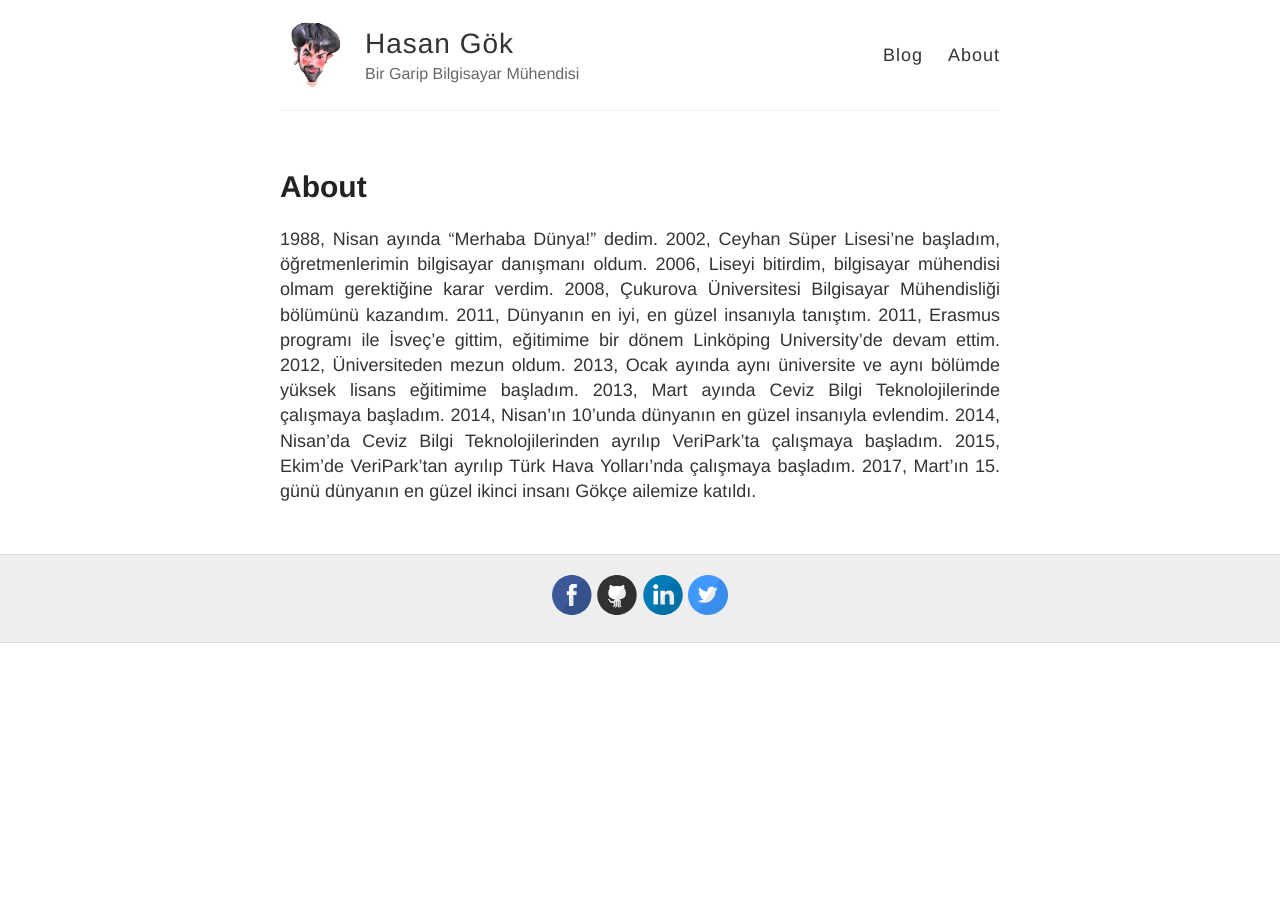
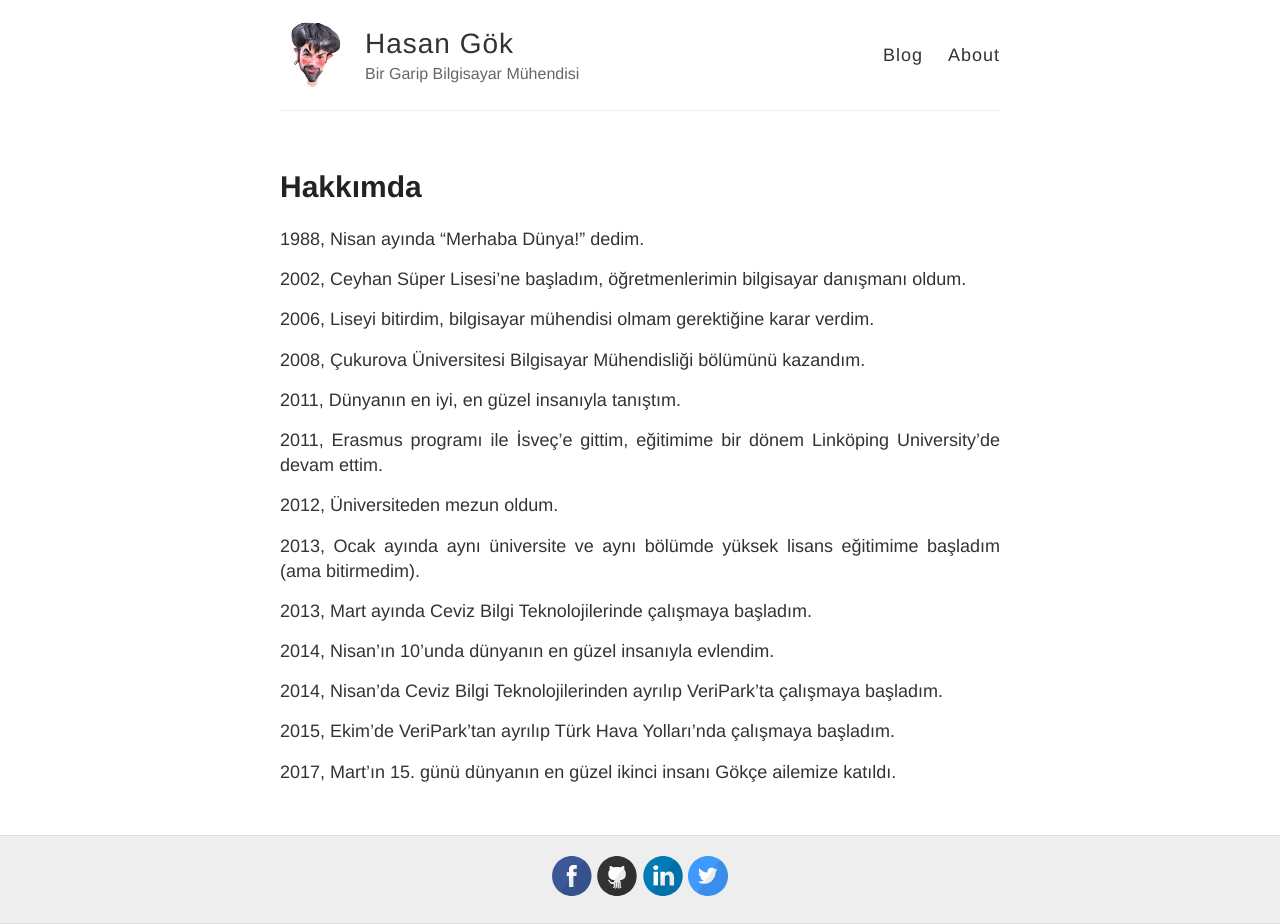
Before and after one commit to hasangok/hasangok.github.io, a Jekyll site: the page built from hakkimda.md, in a window 1280 px wide. Built offline with Jekyll 4.4.1, drawn with Linux system fonts in a browser that asks for light colours; before the commit the page ends 900 px from its top, so only the background shows below that.

Commit message:
Update hakkimda.md

```diff
--- a/hakkimda.md
+++ b/hakkimda.md
@@ -1,19 +1,31 @@
 ---
 layout: page
-title: About
+title: Hakkımda
 permalink: /hakkimda/
 ---
 
 1988, Nisan ayında "Merhaba Dünya!" dedim.
+
 2002, Ceyhan Süper Lisesi'ne başladım, öğretmenlerimin bilgisayar danışmanı oldum.
+
 2006, Liseyi bitirdim, bilgisayar mühendisi olmam gerektiğine karar verdim.
+
 2008, Çukurova Üniversitesi Bilgisayar Mühendisliği bölümünü kazandım.
+
 2011, Dünyanın en iyi, en güzel insanıyla tanıştım.
+
 2011, Erasmus programı ile İsveç'e gittim, eğitimime bir dönem Linköping University'de devam ettim.
+
 2012, Üniversiteden mezun oldum.
-2013, Ocak ayında aynı üniversite ve aynı bölümde yüksek lisans eğitimime başladım.
+
+2013, Ocak ayında aynı üniversite ve aynı bölümde yüksek lisans eğitimime başladım (ama bitirmedim).
+
 2013, Mart ayında Ceviz Bilgi Teknolojilerinde çalışmaya başladım.
+
 2014, Nisan'ın 10'unda dünyanın en güzel insanıyla evlendim.
+
 2014, Nisan'da Ceviz Bilgi Teknolojilerinden ayrılıp VeriPark'ta çalışmaya başladım.
+
 2015, Ekim'de VeriPark'tan ayrılıp Türk Hava Yolları'nda çalışmaya başladım.
+
 2017, Mart'ın 15. günü dünyanın en güzel ikinci insanı Gökçe ailemize katıldı.
```
